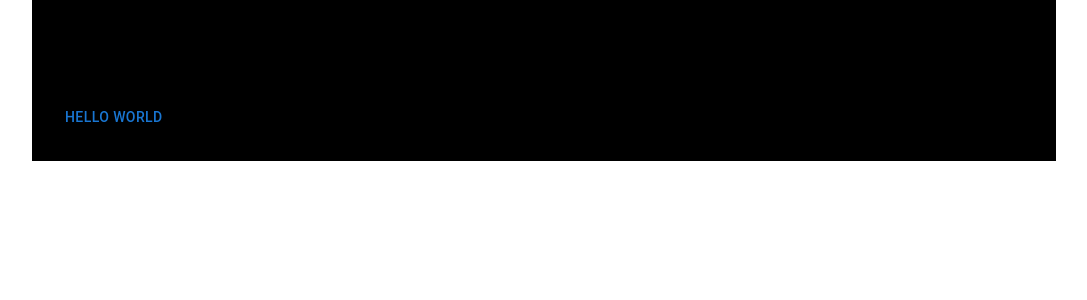
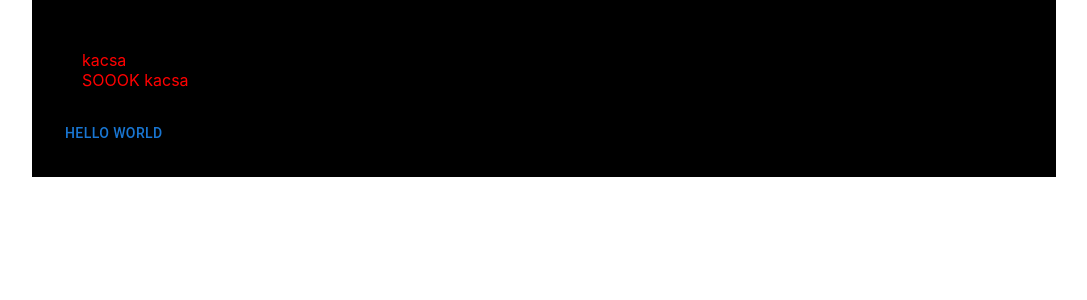
Before and after one commit to lacus6999/portfolio, a React (Create React App) app: page / in a window 1280 px wide. Shown: the top 300 px of the page, without its empty margins (96-1183 px from the left). Built offline with nearby package versions, Linux system fonts and the light colour scheme.

Commit message:
Jenkins test

```diff
--- a/src/components/NavBar.js
+++ b/src/components/NavBar.js
@@ -1,4 +1,4 @@
-import {Grid, Typography} from "@mui/material";
+import {Grid} from "@mui/material";
 
 const styles = {
     backgroundColor: '#000',
@@ -6,17 +6,18 @@ const styles = {
     justifyContent: 'center',
     padding: 25,
     display: 'flex',
+    color: 'red'
 }
 
 const NavBar = () => {
     return (
-        <Grid style={styles}>
-            <Typography>
+        <Grid flexDirection={"column"} style={styles} >
+            <Grid item>
                 kacsa
-            </Typography>
-            <Typography>
+            </Grid>
+            <Grid item>
                 SOOOK kacsa
-            </Typography>
+            </Grid>
 
         </Grid>
     );
```
